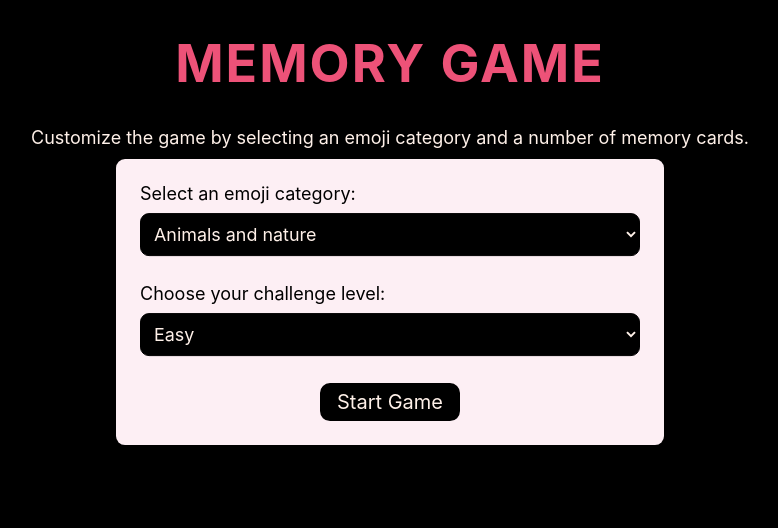
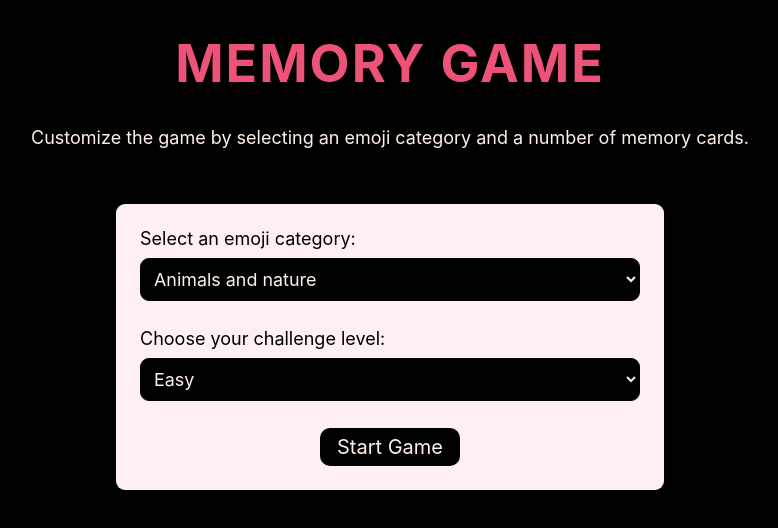
Before and after one commit to qinangao/memory-game, a React (Create React App) app: page / in a window 1280 px wide. Shown: the top 528 px of the page, without its empty margins (250-1028 px from the left). Built offline with nearby package versions, Linux system fonts and the light colour scheme.

Commit message:
feat: reposition result wrapper and adjust form container margin for improved layout

```diff
--- a/src/index.css
+++ b/src/index.css
@@ -49,17 +49,21 @@ main {
   border-radius: 0.5em;
   min-width: 250px;
   padding: 1.5rem;
-  position: absolute;
-  top: 35%;
-  left: 50%;
-  transform: translate(-50%, -50%);
-  z-index: 10;
 }
 
 .wrapper--accent {
   padding: 2em 3em;
   border: 1px solid var(--dark-primary);
   box-shadow: 0 0 5px 2px var(--light-primary);
+}
+
+.result--wrapper {
+  position: absolute;
+  top: 35%;
+  left: 50%;
+  transform: translate(-50%, -50%);
+  z-index: 10;
+  border: none;
 }
 
 /*===========================
@@ -126,6 +130,7 @@ Form
   flex-direction: column;
   gap: 1.5em;
   text-align: start;
+  margin-top: 1.5em;
 }
 
 form {
```
